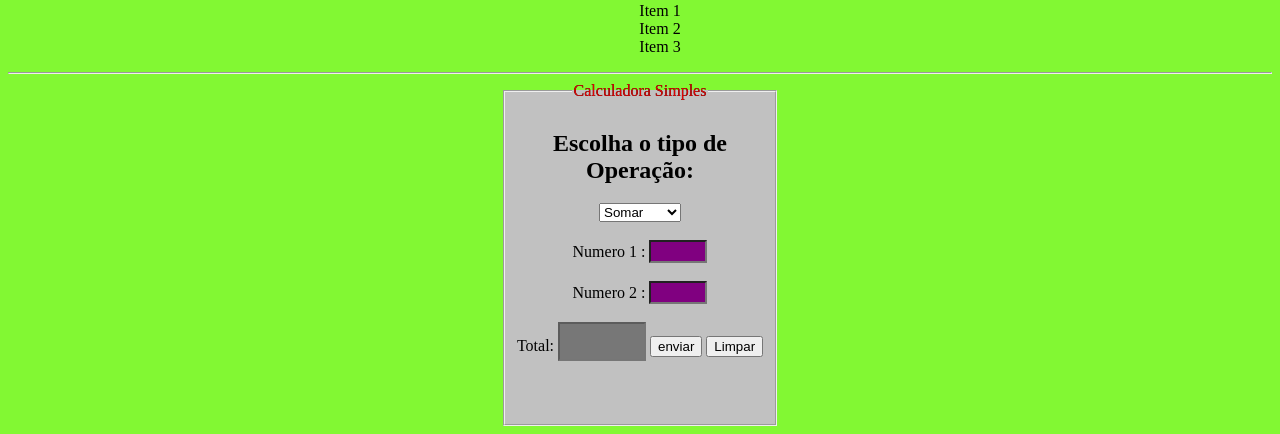
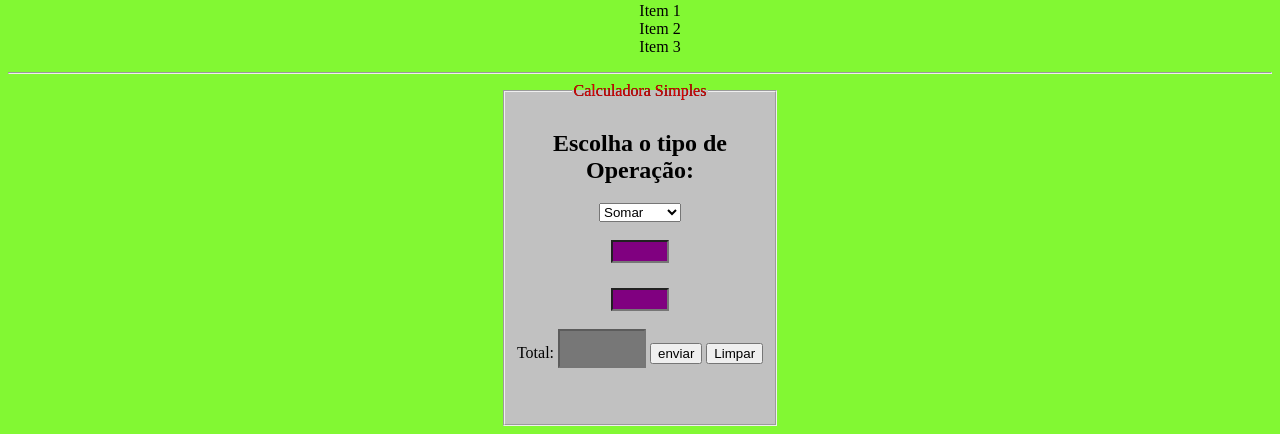
Before and after one commit to Jeferson-Vargas/modulogit, a PHP site: page / in a window 1280 px wide. Shown: the part 632-1066 px from the top of the page. Run offline with PHP 8.4, Linux system fonts and the light colour scheme.

Commit message:
melhorado setor calculadora
adicionado escutador de evento no javascript

```diff
--- a/estilo.css
+++ b/estilo.css
@@ -61,6 +61,13 @@ input#numero2{
    color: #fff;
    font-size: 15px;
    width: 50px;
+   text-align: center;
+}
+input#opera {
+	border:none;
+	background: none;
+	font-size:20px;
+	text-align: center;
 }
 input#somaTotal{
     background-color: #777;
--- a/index.php
+++ b/index.php
@@ -70,17 +70,18 @@
 			<fieldset>
            		<legend>Calculadora Simples</legend>
 				<h2>Escolha o tipo de Operação: </h2>
-              	<select id="option">
+              	<select id="option" onchange="mudaOperacao(this)">
                 	<option value="1" selected="selected"> Somar </option >
                 	<option value="2"> Subtrair </option >
                 	<option value="3"> Dividir </option >
                 	<option value="4"> Multiplicar </option >
                	</select>
                	<br/><br/>
-               	Numero 1 :
-               	<input type="text" name="numero" id="numero1"><br/><br/>
 
-               	Numero 2 :
+               	<input type="text" name="numero" id="numero1"><br/>
+
+                <input type="text" name="operacao" id="opera" disabled /><br/>
+
                 <input type="text" name="numero" id="numero2"><br/><br/>
 
                  Total: <input type="text" id="somaTotal" class="formtTotal" disabled />
--- a/script.js
+++ b/script.js
@@ -75,6 +75,31 @@ function limp(){
 	document.getElementById("somaTotal").value = "";
 }
 
+function mudaOperacao(objeto) {
+	var valor = parseInt(objeto.value);
+	switch(valor){
+
+       case 1:
+
+         document.getElementById("opera").value = "+";
+      break;
+
+       case 2:
+
+          document.getElementById("opera").value = "-";
+       break;
+
+       case 3:
+
+         document.getElementById("opera").value = "/";
+       break;
+
+       case 4:
+
+         document.getElementById("opera").value = "X";
+         break;
+  }
+}
 /*
 	Mudar css via javascript
 
```
